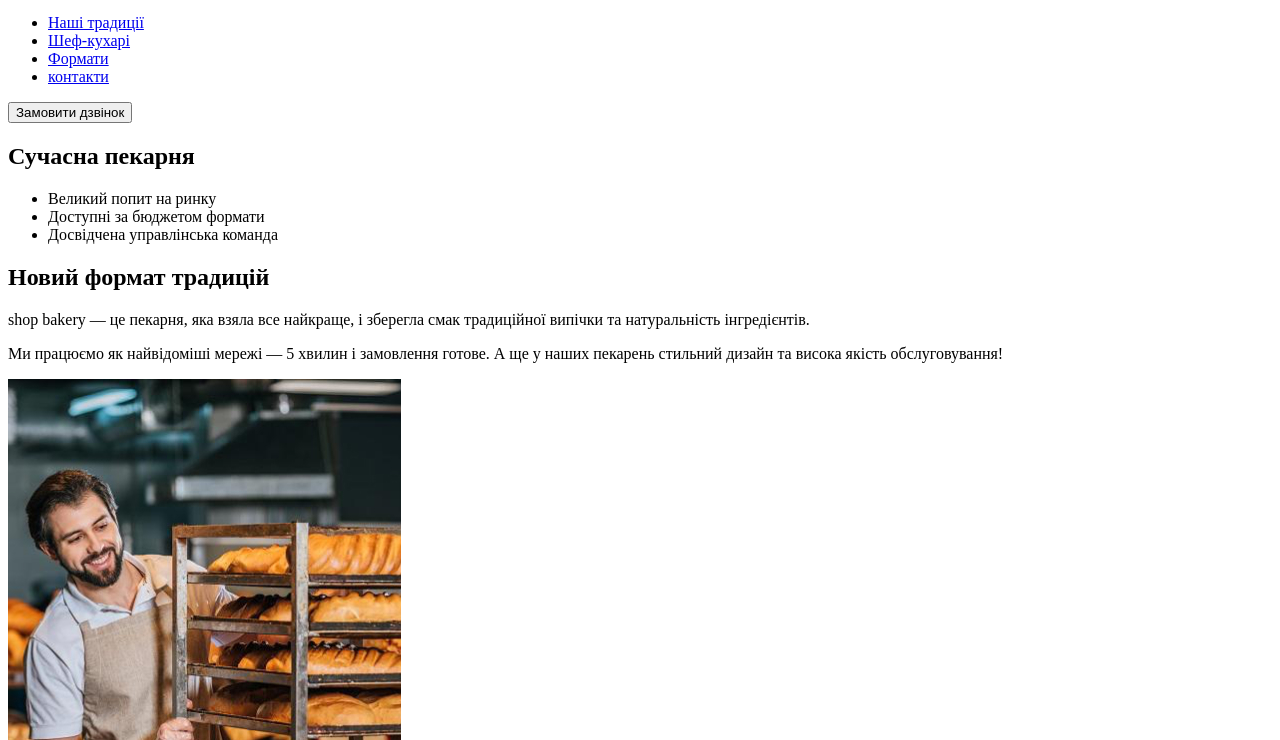
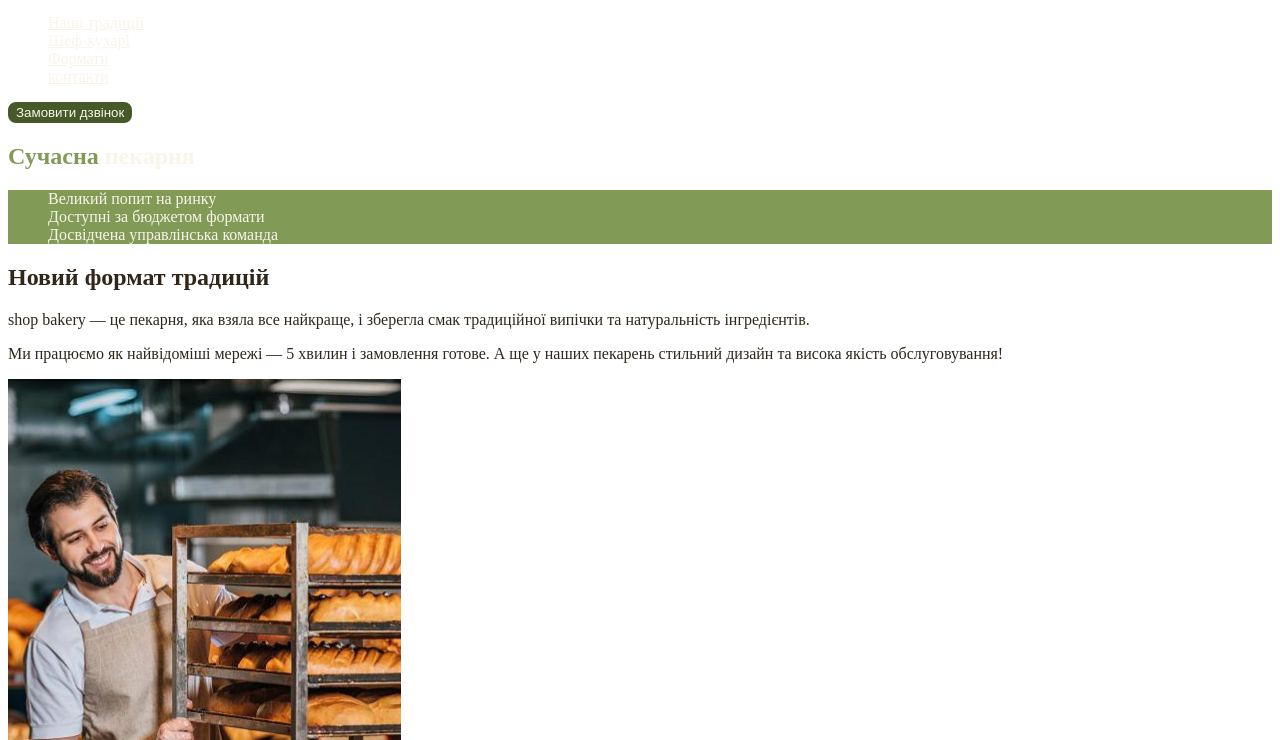
Before and after one commit to zhk-oln/genius-test, a plain HTML site: page index.html in a window 1280 px wide. Shown: the part 60-800 px from the top of the page. Drawn offline with Linux system fonts and the light colour scheme; files that its build step writes are made by us from their sources.

Commit message:
add styles.css and css variables

```diff
--- a/index.html
+++ b/index.html
@@ -1,6 +1,6 @@
 <!DOCTYPE html>
 <html lang="uk">
-
+<link rel="stylesheet" href="./css/styles-backery.css">
 <head>
     <meta charset="UTF-8">
     <meta name="viewport" content="width=device-width, initial-scale=1.0">
@@ -12,25 +12,25 @@
         <nav>
             <a href="./index.html"><img src="./images/logo.svg" alt="Логотип сучасної пекарні"></a>
             <ul>
-                <li><a href="#traditions-section">Наші традиції</a></li>
-                <li><a href="#chefs-section">Шеф-кухарі</a></li>
-                <li><a href="#formats-section">Формати</a></li>
-                <li><a href="#contacts-section">контакти</a></li>
+                <li><a class="link" href="#traditions-section">Наші традиції</a></li>
+                <li><a class="link" href="#chefs-section">Шеф-кухарі</a></li>
+                <li><a class="link" href="#formats-section">Формати</a></li>
+                <li><a class="link" href="#contacts-section">контакти</a></li>
             </ul>
         </nav>
-        <button type="button">Замовити дзвінок</button>
+        <button class="button" type="button">Замовити дзвінок</button>
     </header>
     <main>
         <section id="traditions-section">
-            <h1>Сучасна пекарня</h1>
+            <h1 class="hero-title"> <span class="accent">Сучасна</span> пекарня</h1>
         </section>
         <section>
-            <ul>
+            <ul class="advantages-list">
                 <li>Великий попит на ринку</li>
                 <li>Доступні за бюджетом формати</li>
                 <li>Досвідчена управлінська команда</li>
             </ul>
-            <h2>Новий формат традицій</h2>
+            <h2 class="section-title">Новий формат традицій</h2>
             <p><span>shop bakery</span> — це пекарня, яка взяла все найкраще, і зберегла смак традиційної випічки та
                 натуральність інгредієнтів.</p>
             <p>Ми працюємо як найвідоміші мережі —
@@ -41,7 +41,7 @@
             <img src="./images/trad.jpg" alt="чоловік-пекар дивиться на хліб і посміхається">
         </section>
         <section id="chefs-section">
-            <h2>Наші найкращі шеф-кухарі</h2>
+            <h2 class="section-title">Наші найкращі <span class="accent">шеф-кухарі</span></h2>
             <article>
                 <ul>
                     <li>
@@ -65,7 +65,7 @@
             </article>
         </section>
         <section id="formats-section">
-            <h2>Формати</h2>
+            <h2 class="section-title">Формати</h2>
             <ul>
                 <li>
                     <artcle>
@@ -85,7 +85,7 @@
             </ul>
         </section>
         <section id="contacts-section">
-            <h2>Приєднуйся до
+            <h2 class="section-title">Приєднуйся до
                 мережі пекарень</h2>
             <iframe
                 src="https://www.google.com/maps/embed?pb=!1m18!1m12!1m3!1d2540.1636304352783!2d30.488698376404077!3d50.45667757159339!2m3!1f0!2f0!3f0!3m2!1i1024!2i768!4f13.1!3m3!1m2!1s0x40d4ce637c006b2d%3A0xaf86385f19996ff0!2z0LLRg9C70LjRhtGPINCh0ZbRh9C-0LLQuNGFINCh0YLRgNGW0LvRjNGG0ZbQsiwgNTQsINCa0LjRl9CyLCDQo9C60YDQsNGX0L3QsCwgMDIwMDA!5e0!3m2!1suk!2sde!4v1726771833328!5m2!1suk!2sde"
--- /dev/null
+++ b/styles-backery.css
@@ -0,0 +1,63 @@
+:root {
+    --color-primary-dark: #31261A;
+    --color-primary-light: #faf4ea;
+    --color-brand-light: #819B57;
+    --color-brand-dark: #465929;
+    --color-secondary-light: #CFCFBC;
+    --color-secondary-dark: #A18268;
+}
+
+/* base */
+body{
+    color: var(--color-primary-dark);
+}
+ul {
+    list-style-type: none;
+}
+
+/* button */
+.button {
+    color: var(--color-primary-light);
+    background-color: var(--color-brand-dark);
+    border: 2px solid var(--color-brand-dark);
+    border-radius: 8px;
+    cursor: pointer;
+}
+
+.button:hover {
+    color: var(--color-brand-dark);
+    background-color: transparent;
+}
+
+/* link */
+.link {
+    color: var(--color-primary-light);
+}
+
+.link:hover {
+    color: var(--color-brand-light);
+}
+
+/* hero-title */
+.hero-title {
+    color: var(--color-primary-light);
+}
+
+.hero-title .accent {
+    color: var(--color-brand-light);
+}
+
+/* advantages-list */
+.advantages-list {
+    color: var(--color-primary-light);
+    background-color: var(--color-brand-light);
+    /* Додано дефіс */
+}
+
+/* section-title */
+.section-title {
+    color: var(--color-primary-dark);
+}
+.section-title .accent{
+    color: var(--color-brand-dark);
+}
```
